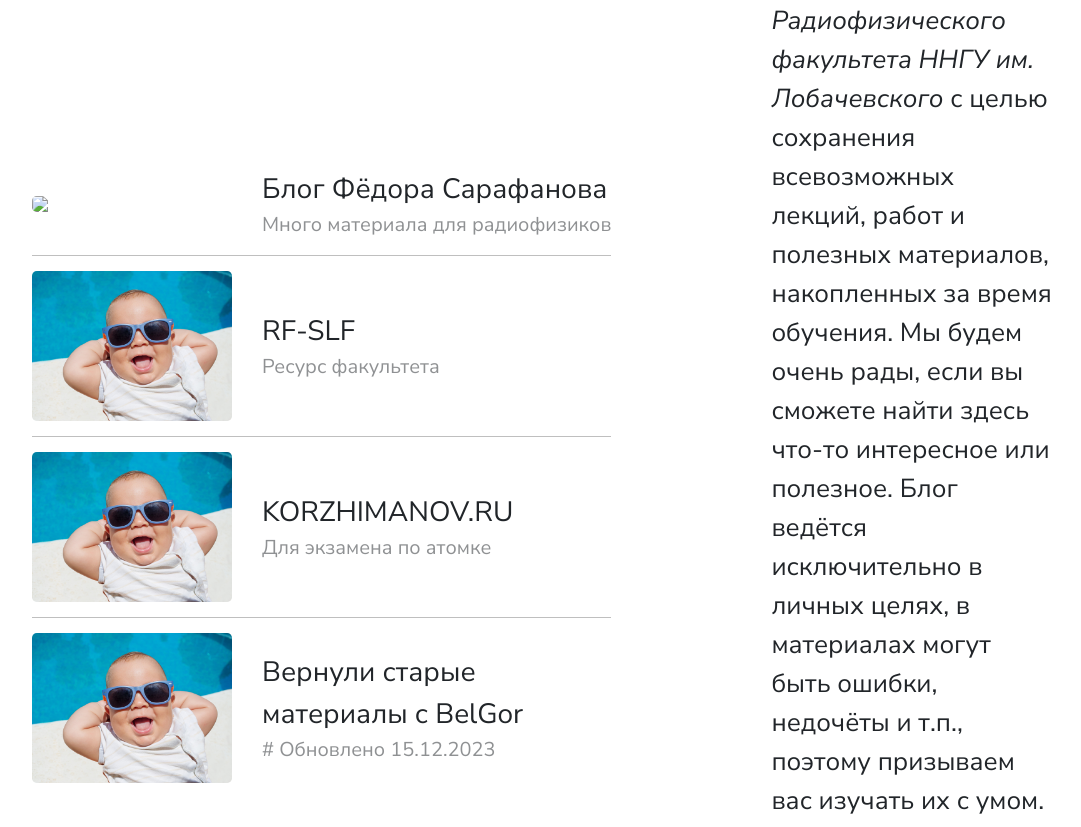
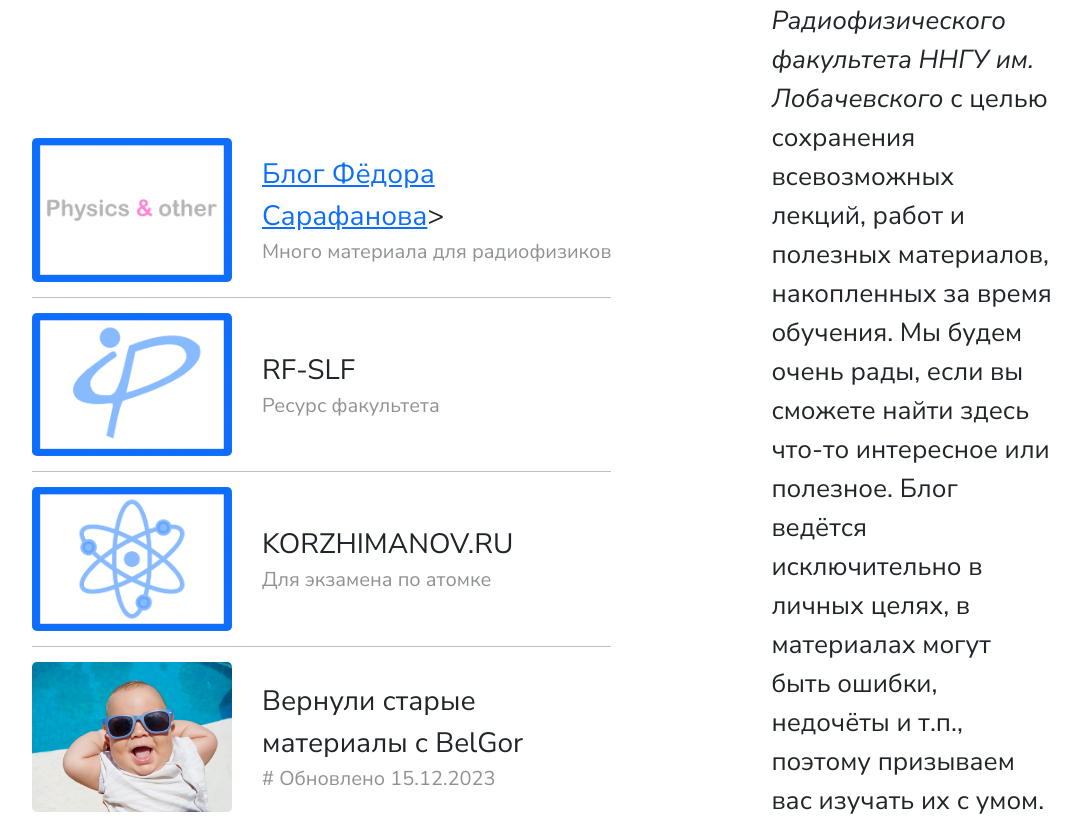
Before and after one commit to gorunovarz/gorunovarz.github.io, a plain HTML site: page index.html in a window 1280 px wide. Shown: the part 415-1242 px from the top of the page, without its empty margins (50-1131 px from the left). Drawn offline with nearby package versions, Linux system fonts and the light colour scheme.

Commit message:
Update index.html

```diff
--- a/index.html
+++ b/index.html
@@ -55,15 +55,15 @@
     <div class="container welcome">
       <div class="welcome-new-files">
         <div class="welcome-file">
-          <img src="images/panel1.jpg" />
+          <img src="images/panel1.png" />
           <div>
-            <span class="welcome-file-title">Блог Фёдора Сарафанова</span>
+            <span class="welcome-file-title"><a href="https://fedorsarafanov.github.io/">Блог Фёдора Сарафанова</a>></span>
             <span class="welcome-file-description">Много материала для радиофизиков</span>
           </div>
         </div>
         <div class="welcome-dash"></div>
         <div class="welcome-file">
-          <img src="images/file.jpg" />
+          <img src="images/panel3.png" />
           <div>
             <span class="welcome-file-title">RF-SLF</span>
             <span class="welcome-file-description">Ресурс факультета</span>
@@ -71,7 +71,7 @@
         </div>
         <div class="welcome-dash"></div>
         <div class="welcome-file">
-          <img src="images/file.jpg" />
+          <img src="images/panel2.png" />
           <div>
             <span class="welcome-file-title">KORZHIMANOV.RU</span>
             <span class="welcome-file-description">Для экзамена по атомке</span>
```
